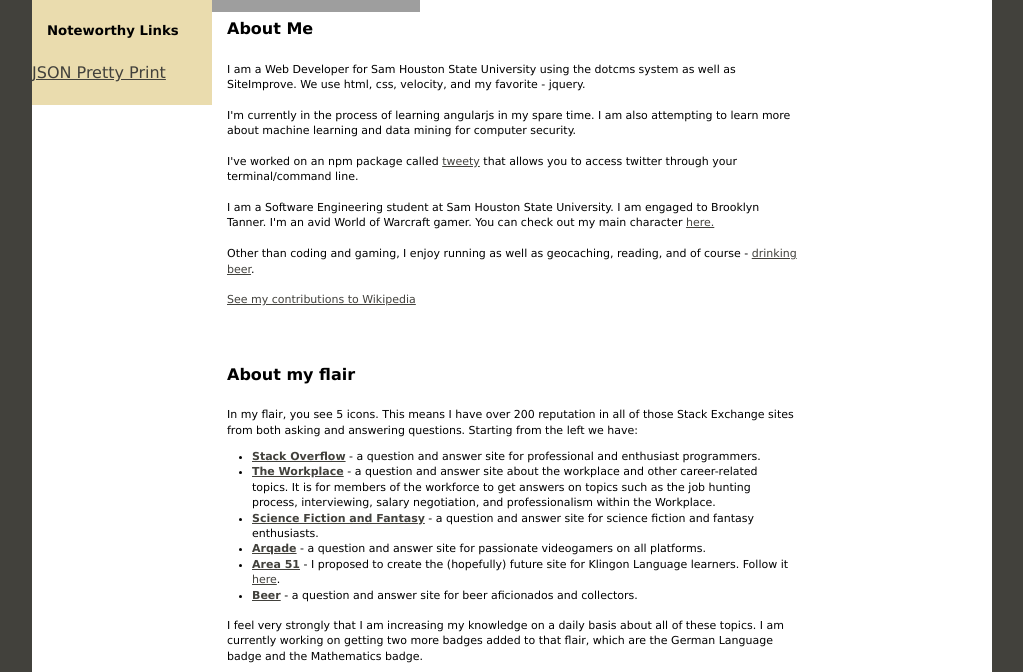
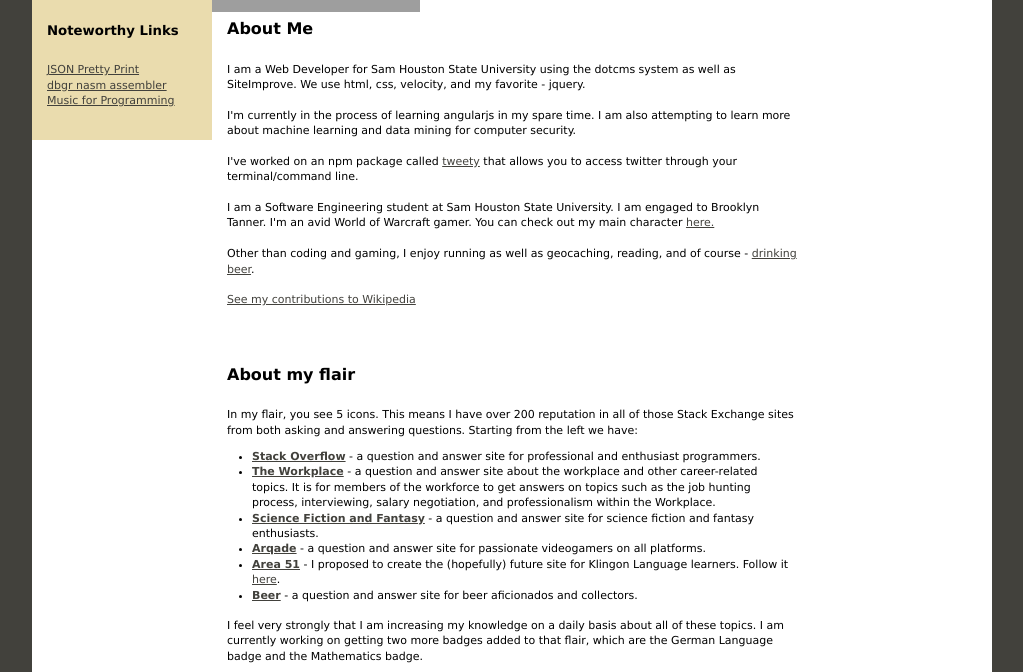
Before and after one commit to JakenHerman/old-school-site, a plain HTML site: page index.html in a window 1280 px wide. Shown: the part 110-782 px from the top of the page, without its empty margins (128-1151 px from the left). Drawn offline with Linux system fonts and the light colour scheme; grey boxes are pictures that could not be loaded.

Commit message:
added noteworthy links

```diff
--- a/index.html
+++ b/index.html
@@ -151,9 +151,11 @@ header, section, footer, aside, article, figure {
 </nav>
     <aside>
         <h5>Noteworthy Links</h5>
-
-           <a href="http://www.jsonprettyprint.com">     JSON Pretty Print</a>
-
+       <p>
+           <a href="http://www.jsonprettyprint.com">     JSON Pretty Print</a><br />
+           <a href="https://dbgr.cc/l/nasm"> dbgr nasm assembler</a>
+           <a href="https://www.musicforprogramming.net">Music for Programming</a>
+        </p>
     </aside>
   <!-- end .sidebar1 --></div>
   <article class="content">
```
